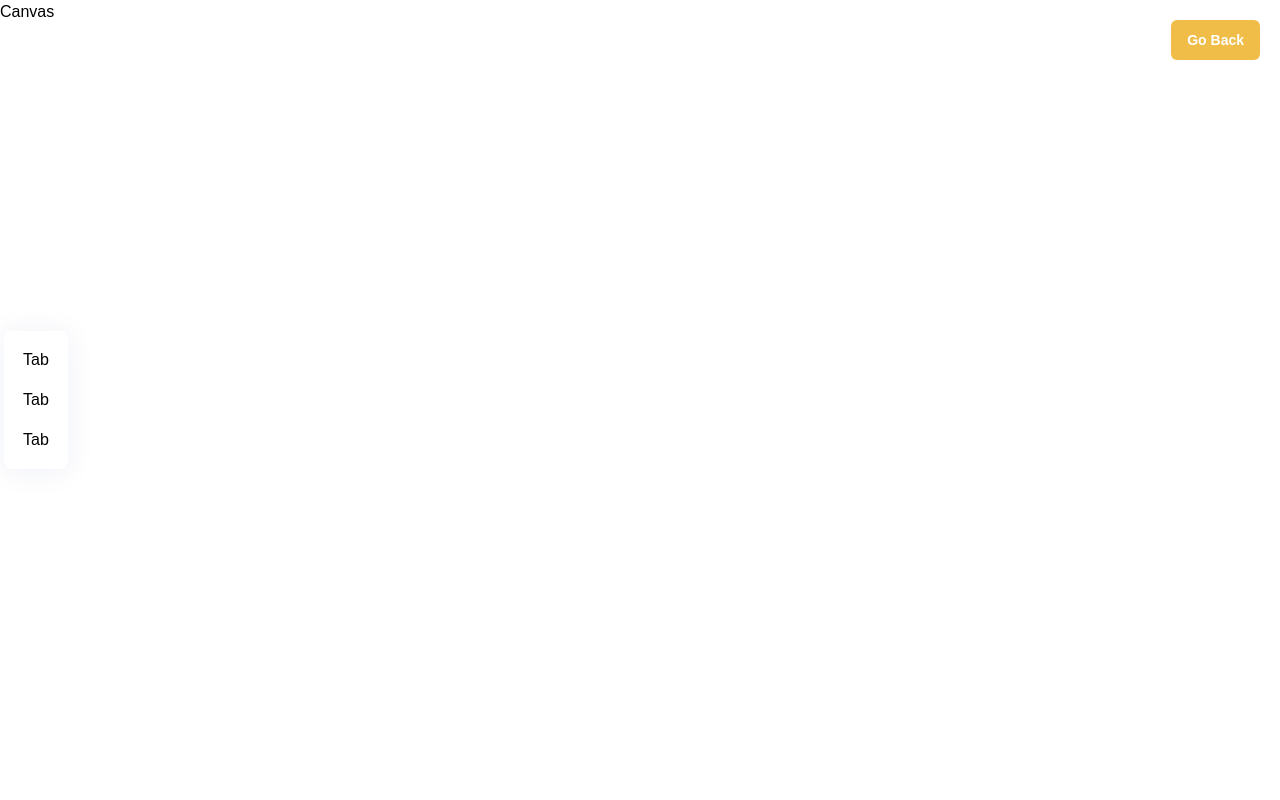
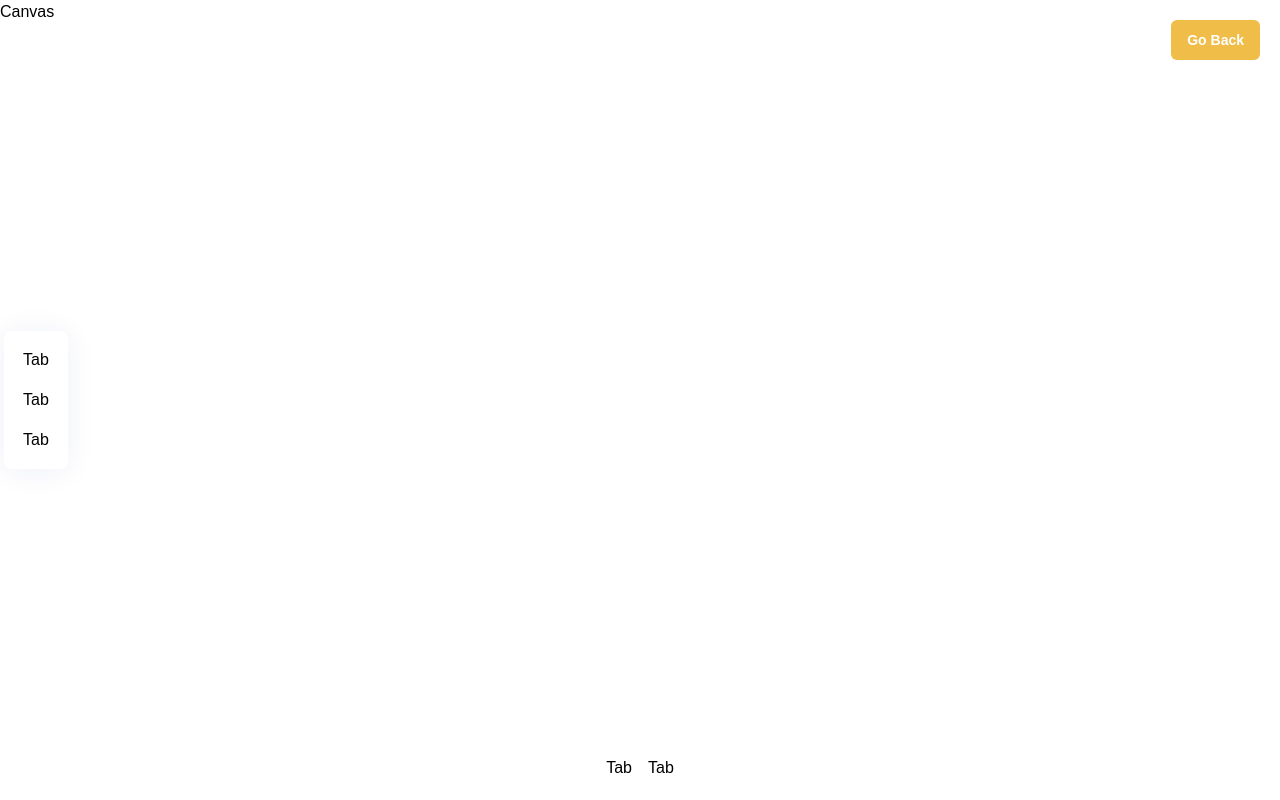
Before and after one commit to shay122990/3D-AI-Custom-Product-Design, a React (Vite) app in the folder client/: page / in a window 1280 px wide. Both pictures are taken after a click on the button "Customize It". Built offline with nearby package versions, Linux system fonts and the light colour scheme; a web font is replaced by a local one.

Commit message:
FilterTabs added to Customizer page

```diff
--- a/client/src/pages/Customizer.jsx
+++ b/client/src/pages/Customizer.jsx
@@ -46,6 +46,20 @@
               customStyles="w-fit px-4 py-2.5 font-bold text-sm"
             />
           </motion.div>
+          <motion.div
+            className="filtertabs-container"
+            {...slideAnimation("up")}
+          >
+            {FilterTabs.map((tab) => (
+              <Tab
+                key={tab.name}
+                tab={tab}
+                isFilterTab
+                isActiveTab=""
+                handleClick={() => {}}
+              />
+            ))}
+          </motion.div>
         </>
       )}
     </AnimatePresence>
```
